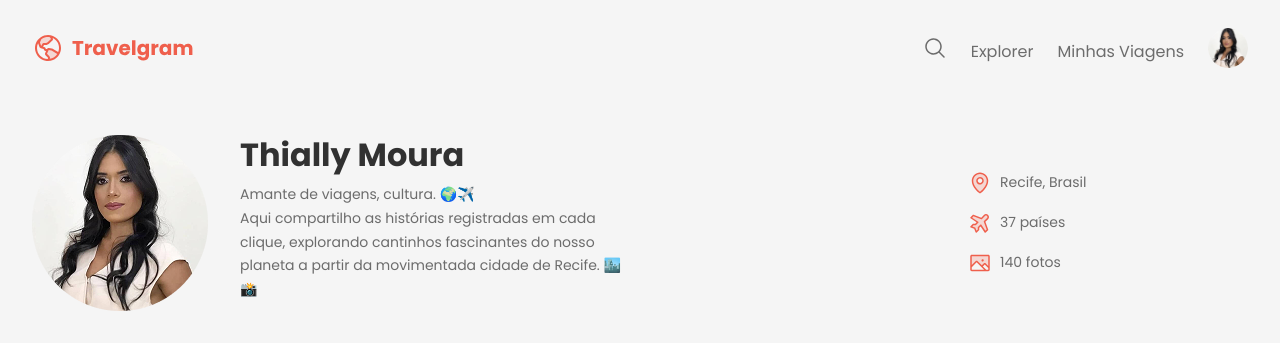
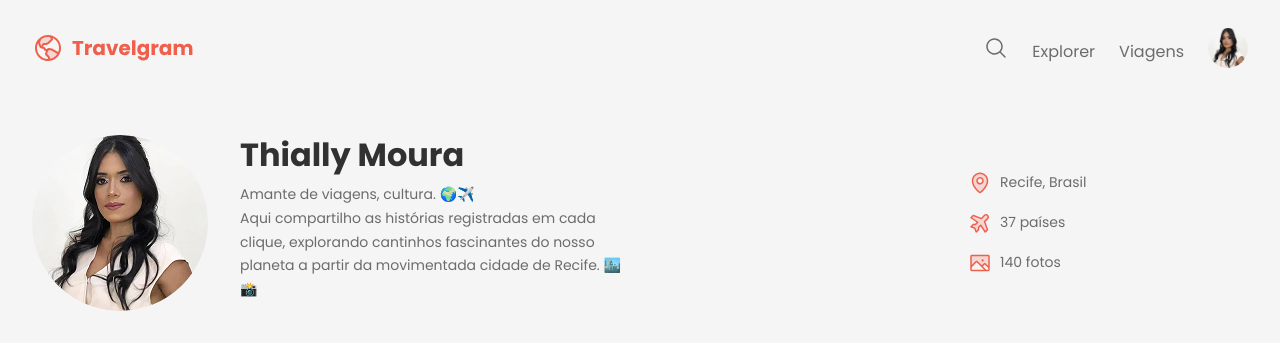
Before and after one commit to thiallymoura/travelgram-project, a plain HTML site: page index.html in a window 1280 px wide. Shown: the top 361 px of the page. Drawn offline with Linux system fonts and the light colour scheme.

Commit message:
fix: final project

```diff
--- a/index.html
+++ b/index.html
@@ -25,8 +25,8 @@
                         <img src="./assets/icons/MagnifyingGlass.svg" alt="icone de lupa">
                     </a>
                 </li>
-                <li><a href="#"></a>Explorer</li>
-                <li><a href="#"></a>Minhas Viagens</li>
+                <li><a href="#">Explorer</a></li>
+                <li><a href="#">Viagens</a></li>
                 <li><a href="#">
                         <img src="./assets/profile.png" alt="icone de perfil">
                     </a></li>
--- a/styles/footer.css
+++ b/styles/footer.css
@@ -2,6 +2,8 @@ footer {
     display: flex;
     gap: 24px;
     padding-block: 24px;
+
+    font: 14px/150% var(--font-family);
 }
 
 footer span:nth-child(1) {
--- a/styles/header.css
+++ b/styles/header.css
@@ -17,6 +17,13 @@ header .container {
 
 #profile>div {
     max-width: 384px;
+}
+
+#profile img {
+    width: 176px;
+    height: 176px;
+    object-fit: cover;
+    border-radius: 50%;
 }
 
 #profile h1 {
```
